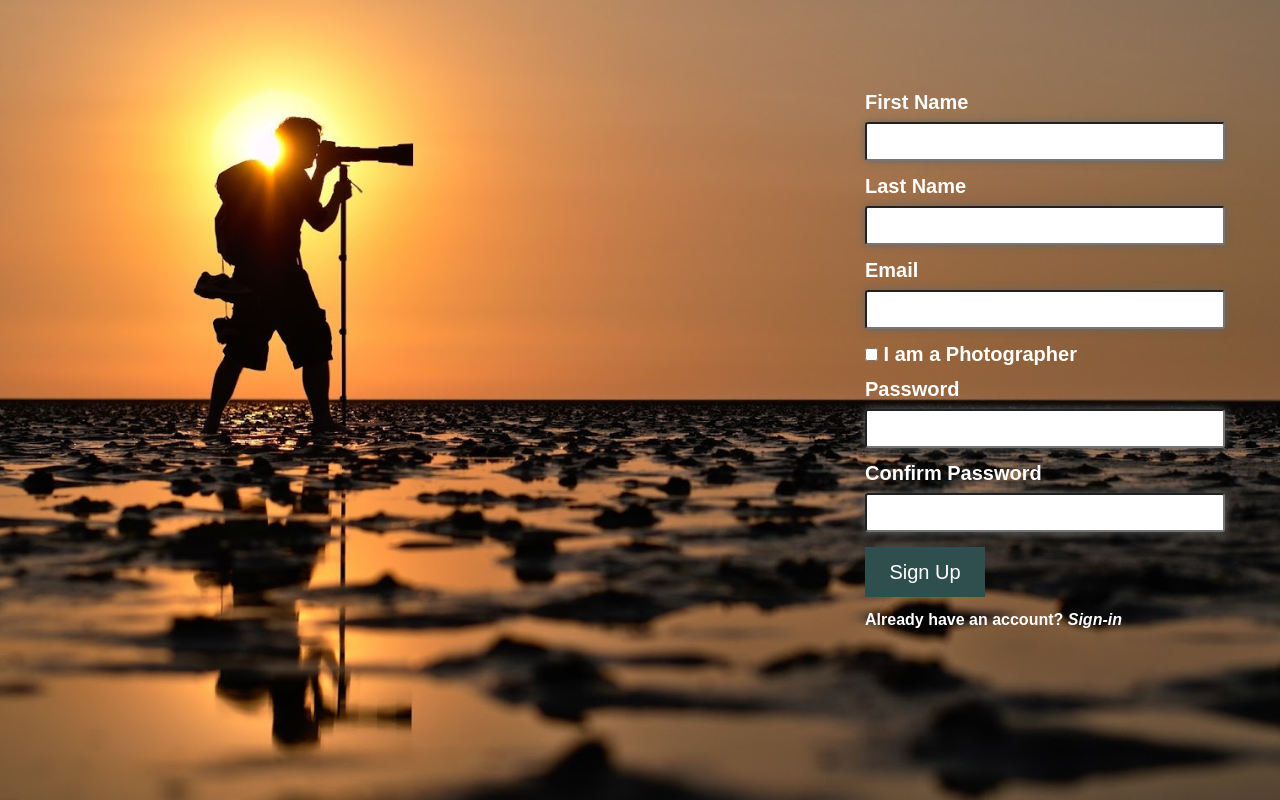
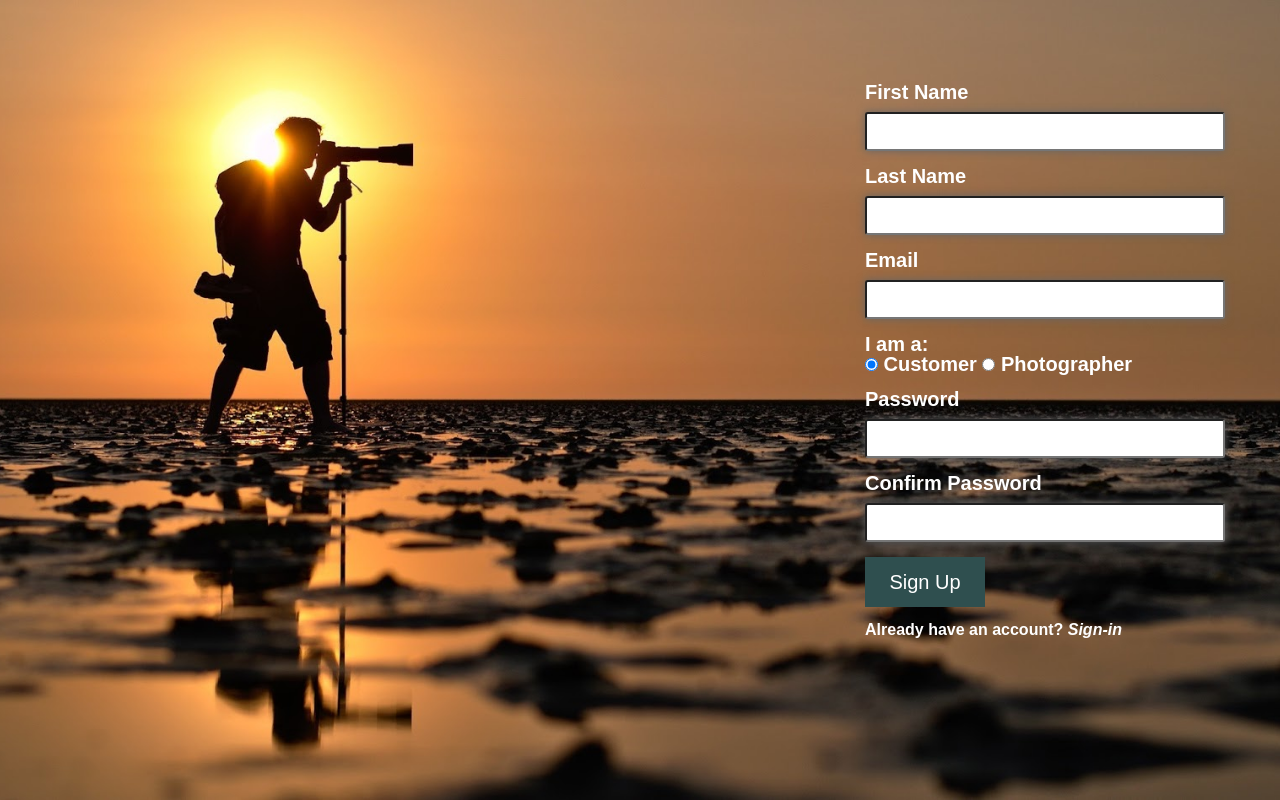
Before and after one commit to amit-k-yadav/photohire-django, a Django app: page /sign-up/ in a window 1280 px wide. Shown: the part 80-880 px from the top of the page. Run offline with Django 3.2, Linux system fonts and the light colour scheme; some libraries are stand-ins or nearby versions.

Commit message:
REVERT - Back some changes

```diff
--- a/photohireapp/templates/photohireapp/sign-up.html
+++ b/photohireapp/templates/photohireapp/sign-up.html
@@ -80,9 +80,11 @@
                     <input class="inp" id="email" name="username" type="email">
                 </div>
                 <div class="gender input-box">
-                    <label for=""></label>
+                    <label for="">I am a:</label>
                     <div id="userType">
-                        <input type="checkbox" class="user_type" name="is_photographer"> I am a Photographer
+                        <input checked="checked" type="radio" value="customer" class="user_type" name="is_photographer"> Customer
+
+                        <input type="radio" value="val2" class="user_type" name="is_photographer"> Photographer
                     </div>
                 </div>
                 <div class="pass input-box">
--- a/photohireapp/views.py
+++ b/photohireapp/views.py
@@ -76,9 +76,6 @@ def explore(request):
 def signup(request):
     if request.method=='POST':
         form = UserSignUpForm(request.POST)
-        print("form: START")
-        print(form)
-        print("form: END")
         if form.is_valid():
             user =form.save()
             user.refresh_from_db()
```
